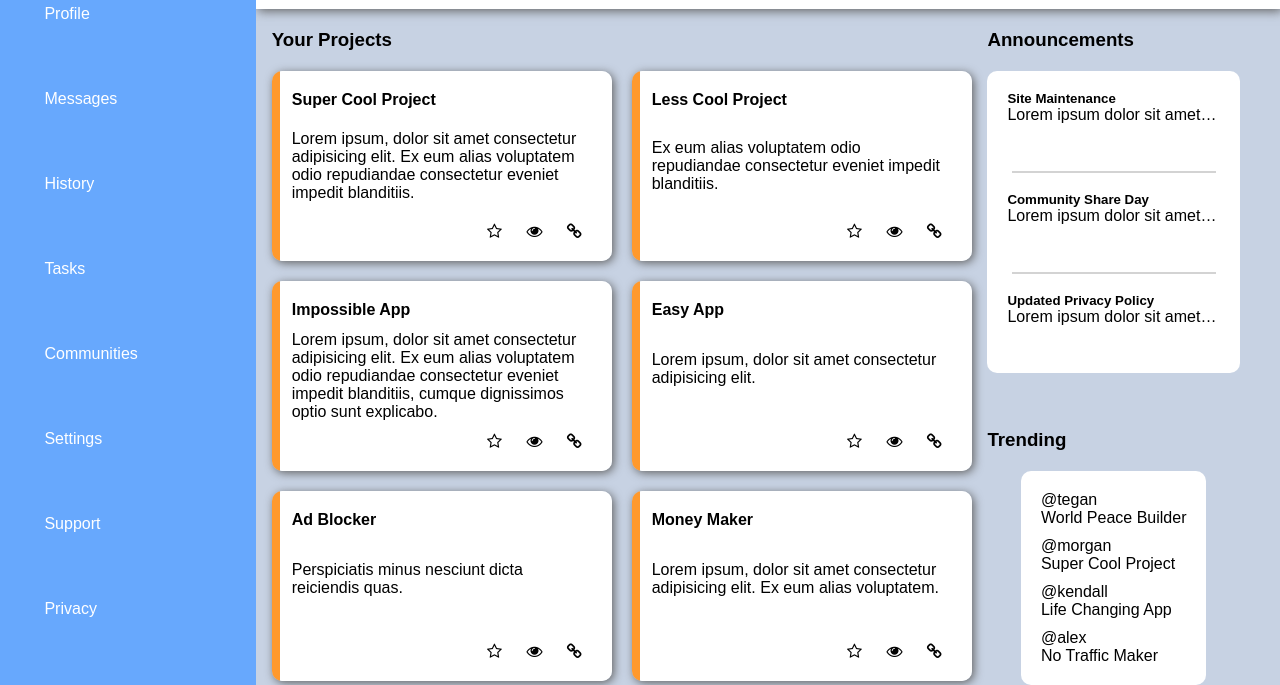
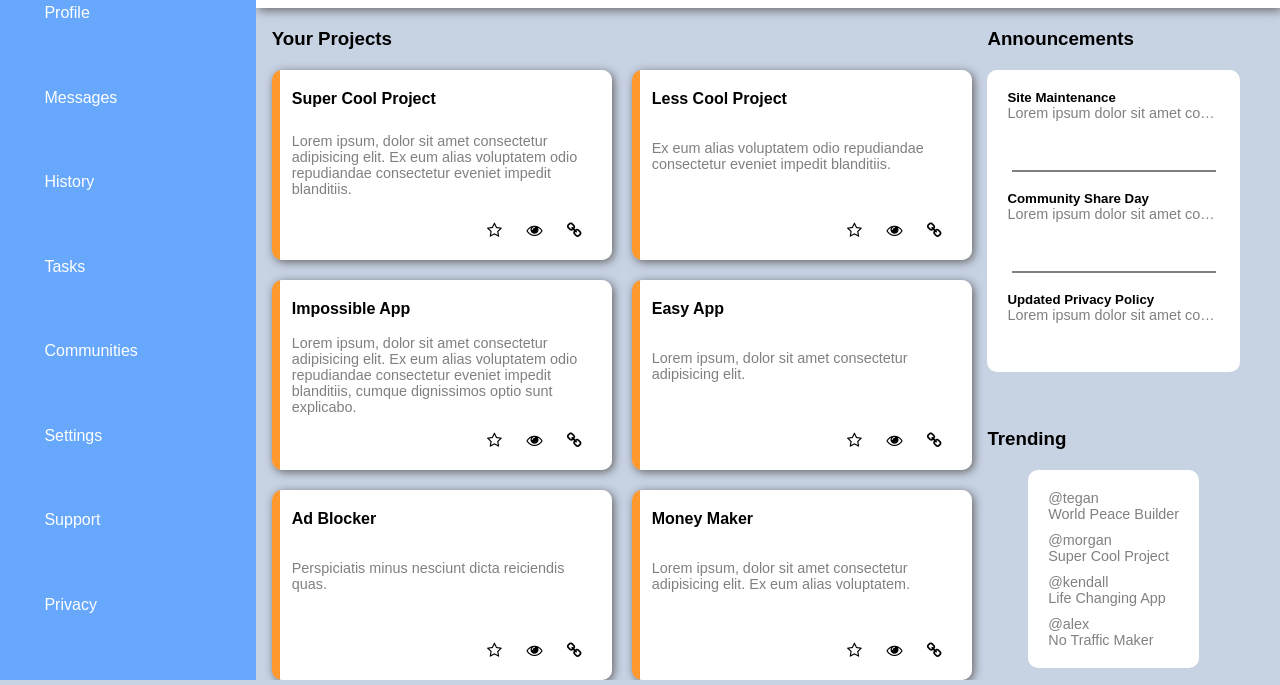
Before and after one commit to thomasxcarney/Admin-dashboard, a plain HTML site: page index.html in a window 1280 px wide. Shown: the part 184-869 px from the top of the page. Drawn offline with Linux system fonts and the light colour scheme.

Commit message:
Create variables for more colors
I created variables for the color of the background for the main content
 as well as for the paragraph text. I also resized the paragraph text
 slightly.

```diff
--- a/styles.css
+++ b/styles.css
@@ -3,13 +3,20 @@
     margin: 0;
     font-family: Arial, Helvetica, sans-serif;
     --main-blue-bg:rgb(103, 168, 253);
+    --light-gray: rgb(199, 210, 227);
+    --dark-gray: rgb(130, 127, 127);
 }
 
 body {
     display: grid;
     grid-template-columns: 1fr 4fr;
     grid-template-rows: 1fr 3.5fr;
-    background-color: rgb(199, 210, 227);
+    background-color: var(--light-gray);
+}
+
+p {
+    color: var(--dark-gray);
+    font-size: .9rem;
 }
 
 .sidebar {
@@ -40,7 +47,7 @@ body {
 }
 
 .announcements-container hr {
-    border: 1px solid lightgray;
+    border: 1px solid var(--dark-gray);
     width: 80%;
     align-self: center;
     justify-self: center;
@@ -132,7 +139,7 @@ body {
 }
 
 .searchbar {
-    background-color: rgb(199, 210, 227);
+    background-color: var(--light-gray);
     border: none;
     border-radius: 8px;
     padding: 2px;
```
